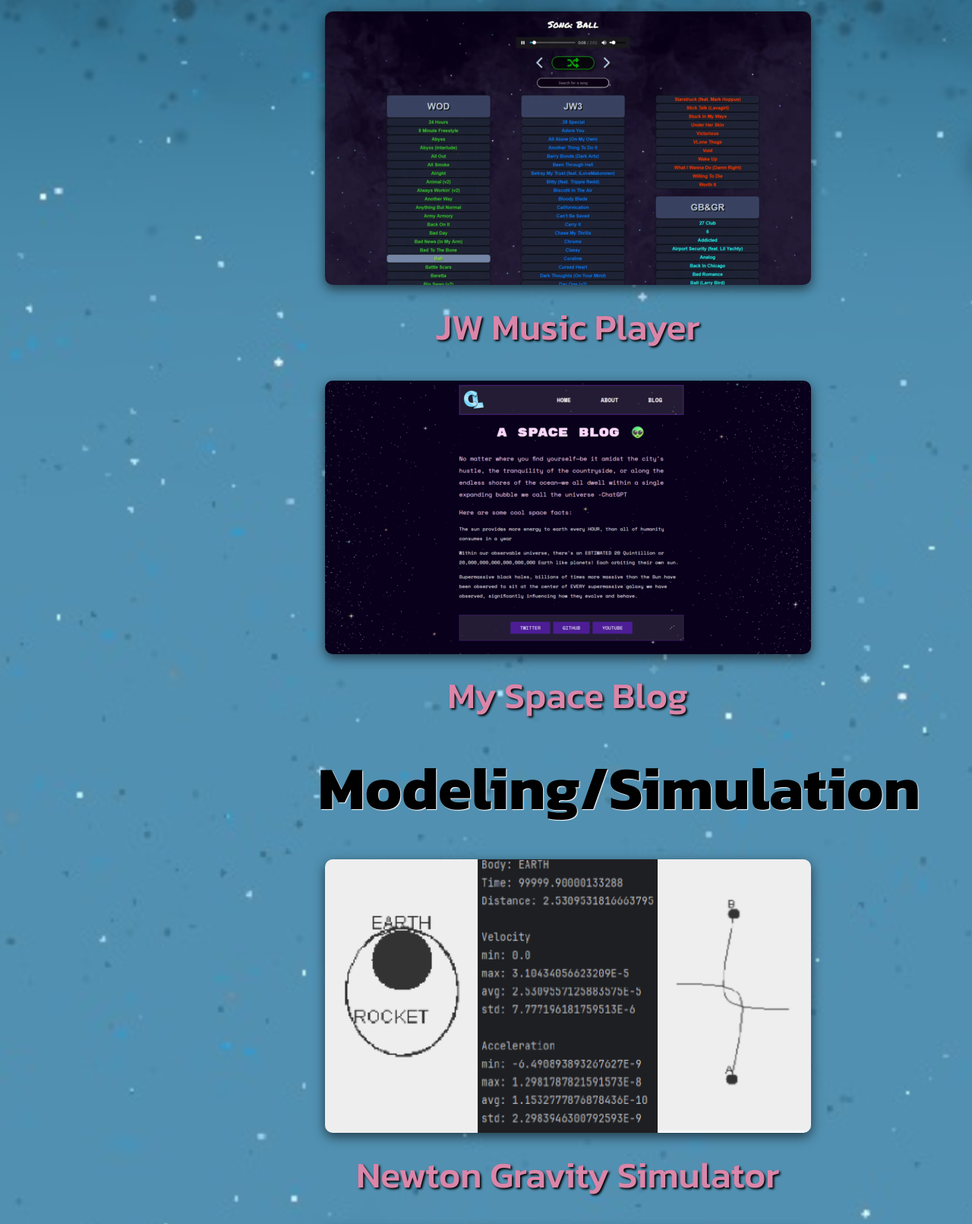
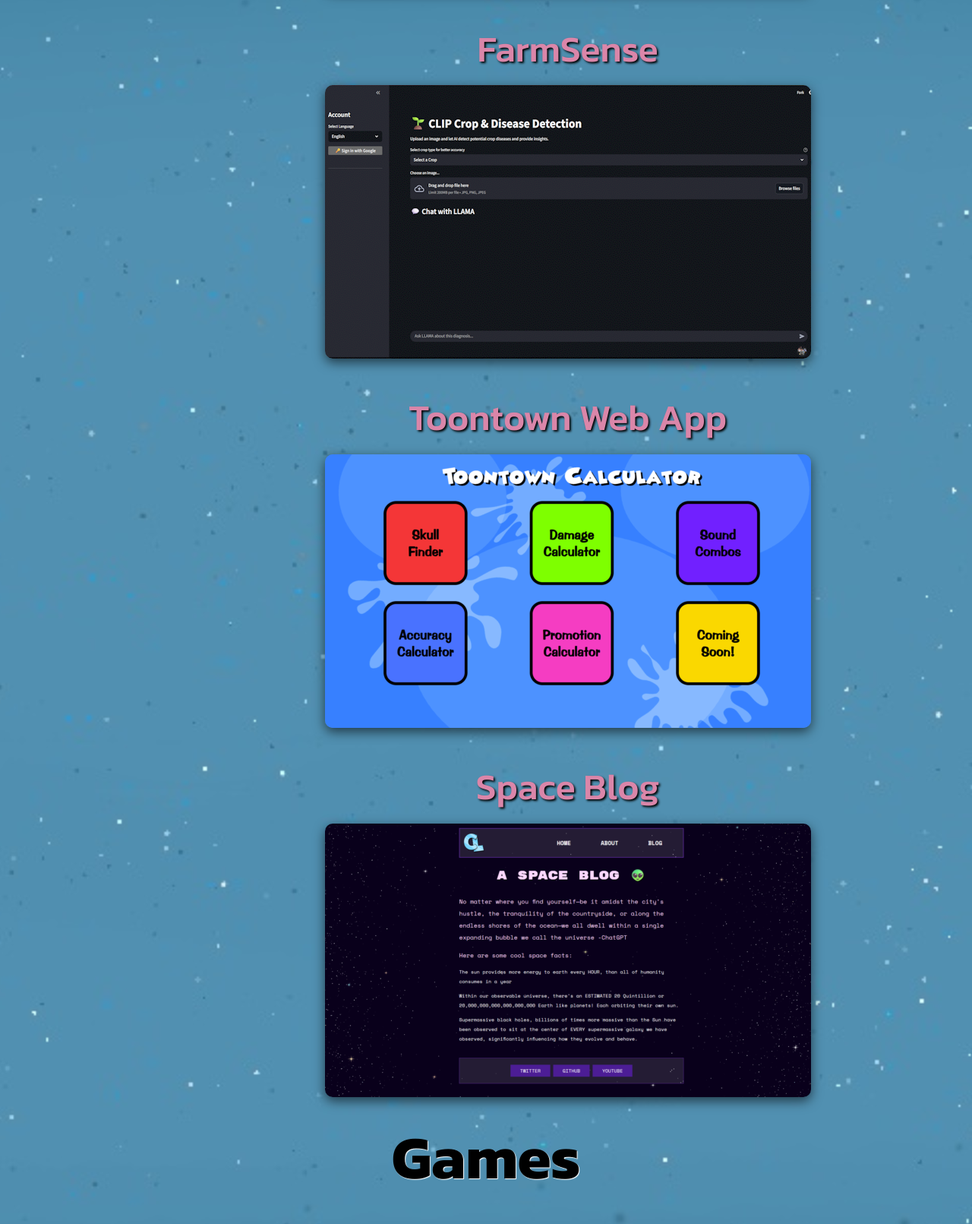
Before and after one commit to codylarge/codylarge.github.io, a plain HTML site: page pages/csportfolio.html in a window 1280 px wide. Shown: the part 774-2385 px from the top of the page at 76% size. Drawn offline with Linux system fonts and the light colour scheme.

Commit message:
Modify portfolio

```diff
--- a/scripts/loadProjects.js
+++ b/scripts/loadProjects.js
@@ -124,6 +124,20 @@ document.addEventListener("DOMContentLoaded", function () {
       link: null,
     },
     {
+      // Health Connect
+      src: "../img/cs/healthconnect.webp",
+      alt: "Health Connect",
+      title: "Health Connect",
+      link: "https://github.com/codylarge/HealthConnect",
+    },
+    {
+      // Farmsense
+      src: "../img/cs/farmsense.webp",
+      alt: "Farm sense",
+      title: "FarmSense",
+      link: "https://github.com/codylarge/FarmSense",
+    },
+    {
       //TTR site
       src: "../img/cs/ttr-site.webp",
       alt: "Toontown Web app",
@@ -131,45 +145,11 @@ document.addEventListener("DOMContentLoaded", function () {
       link: "https://github.com/codylarge/Toontown-Webapp",
     },
     {
-      //Music site
-      src: "../img/cs/song-site.webp",
-      alt: "Music Player",
-      title: "JW Music Player",
-      link: "https://github.com/codylarge/MusicPlayer",
-    },
-    {
       //Space Blog
       src: "../img/cs/space-blog.webp",
       alt: "Space Blog",
-      title: "My Space Blog",
+      title: "Space Blog",
       link: "https://github.com/codylarge/astro-space-blog",
-    },
-    {
-      src: null,
-      alt: null,
-      title: "Modeling/Simulation",
-      link: null,
-    },
-    {
-      //Newton Gravity Simulation
-      src: "../img/cs/newton-simulation.webp",
-      alt: "Newton Gravity Simulator",
-      title: "Newton Gravity Simulator",
-      link: "https://github.com/codylarge/newton-gravity-simulator",
-    },
-    {
-      //Traffic Simulation
-      src: "../img/cs/traffic-simulation.webp",
-      alt: "Traffic Light Simulation",
-      title: "Traffic Light Simulation",
-      link: "https://github.com/codylarge/traffic-light-simulation",
-    },
-    {
-      //Traffic Simulation
-      src: "../img/cs/artillery-simulation.webp",
-      alt: "Artillery Simulation",
-      title: "Artillery Simulation",
-      link: "https://github.com/codylarge/artillery-simulation",
     },
     {
       src: null,
@@ -214,9 +194,9 @@ document.addEventListener("DOMContentLoaded", function () {
       const title = document.createElement("h2");
       title.textContent = image.title;
 
+      div.appendChild(title);
       link.appendChild(img);
       div.appendChild(link);
-      div.appendChild(title);
     }
     imageContainer.appendChild(div);
   });
```
Also changed, not shown: index.html (+1 -1 lines), img/cs/farmsense.webp (added), img/cs/healthconnect.webp (added).
